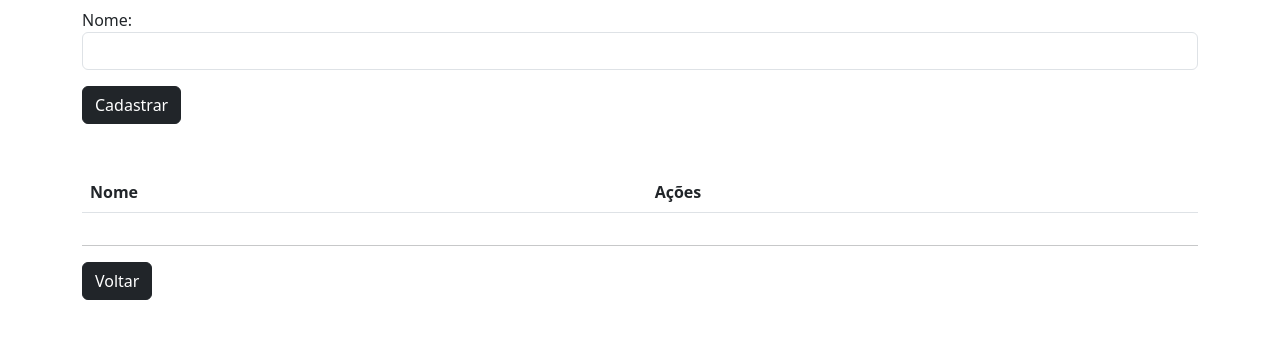
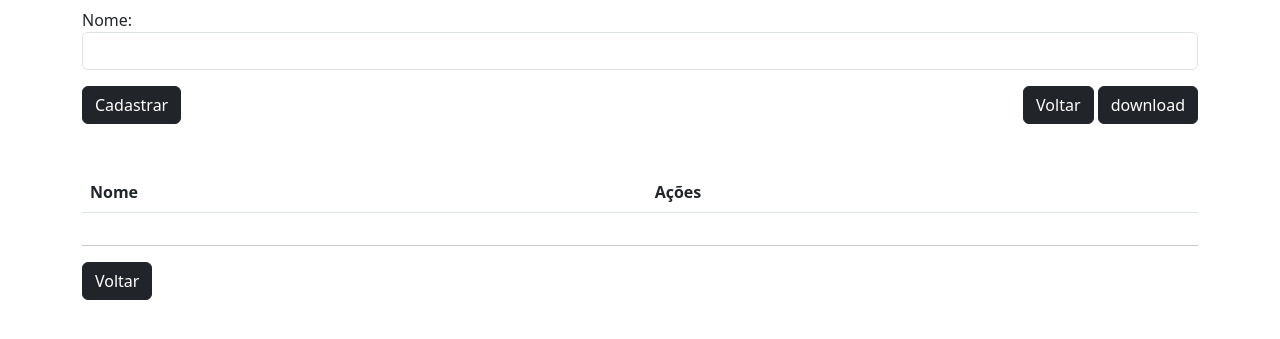
Before and after one commit to TiagoHucs/tiagohucs.github.io, a plain HTML site: page loja/cadastro_produtos.html in a window 1280 px wide. Shown: the part 121-460 px from the top of the page. Drawn offline with nearby package versions, Linux system fonts and the light colour scheme.

Commit message:
download reuso

```diff
--- a/loja/Util.js
+++ b/loja/Util.js
@@ -11,24 +11,16 @@ class Util {
           });
     }
 
-    static download(){
-
-        const materialRepository = new Repository('materiais');
-        const produtoRepository = new Repository('produtos');
-        const conteudoArquivo = JSON.stringify(materialRepository.findAll());
-        // Exemplo de conteúdo para o arquivo
-        //const conteudoArquivo = 'Este é o conteúdo do arquivo que será baixado!';
-
+    static download(nomeArquivo, conteudoArquivo){
         // Criar um Blob com o conteúdo do arquivo
-        const blob = new Blob([conteudoArquivo], { type: 'text/plain' });
+        const blob = new Blob([JSON.stringify(conteudoArquivo)], { type: 'text/plain' });
 
         // Criar um URL temporário para o Blob
         const url = URL.createObjectURL(blob);
 
-        // Criar um link de download
         const linkDownload = document.createElement('a');
         linkDownload.href = url;
-        linkDownload.download = 'materiais.json';
+        linkDownload.download = nomeArquivo + '.json';
         linkDownload.style.display = 'none';
 
         // Adicionar o link à página
--- a/loja/cadastro_materiais.js
+++ b/loja/cadastro_materiais.js
@@ -50,6 +50,11 @@ function loadList() {
     }
   }
 
+  function download(){
+    const arrayData = repo.findAll();
+    Util.download(OBJECT_NAME , arrayData);
+}
+
 function confirmation(text) {
     const response = window.confirm(text);
     return response;
--- a/loja/cadastro_produtos.html
+++ b/loja/cadastro_produtos.html
@@ -20,7 +20,15 @@
           <label for="nome">Nome:</label>
           <input type="text" class="form-control" id="nome" name="nome" required>
         </div>
-        <button type="submit" class="btn btn-dark">Cadastrar</button>
+        <div class="row">
+          <div class="col">
+            <button type="submit" class="btn btn-dark">Cadastrar</button>
+          </div>
+          <div class="col text-end">
+            <button class="btn btn-dark" onclick="Util.redirectHome()">Voltar</button>
+            <button class="btn btn-dark" onclick="download()">download</button>
+          </div>
+        </div>
       </form>
 
 
--- a/loja/cadastro_produtos.js
+++ b/loja/cadastro_produtos.js
@@ -17,6 +17,11 @@ function save(event) {
     cleanForm();
     repo.save(produto);
     loadList();
+}
+
+function download(){
+    const arrayData = repo.findAll();
+    Util.download(OBJECT_NAME, arrayData);
 }
 
 function remove(id) {
```
Also changed, not shown: loja/cadastro_materiais.html (+10 -3 lines).
